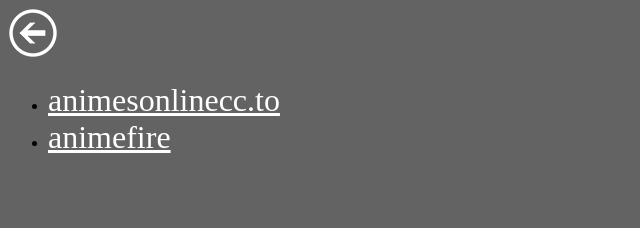
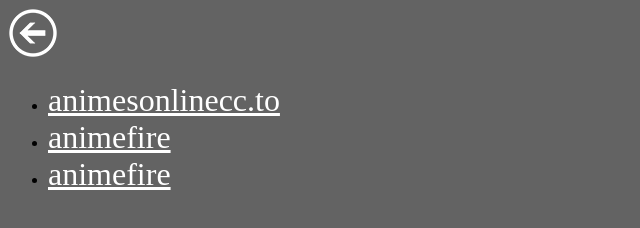
Before and after one commit to mvcat/videos, a plain HTML site: page animes.html in a window 1280 px wide. Shown: the whole page, without its empty margins (0-640 px from the left). Drawn offline with Linux system fonts and the light colour scheme.

Commit message:
Add files via upload

```diff
--- a/animes.html
+++ b/animes.html
@@ -11,6 +11,7 @@
     <ul>
         <li><a href="https://animesonlinecc.to/" target="_blank" rel="next">animesonlinecc.to</a>
         <li><a href="https://animefire.plus/" target="_blank" rel="next">animefire</a>
+        <li><a href="https://animesflix.net/" target="_blank" rel="next">animefire</a>
     </ul>
 
 </body>
```
